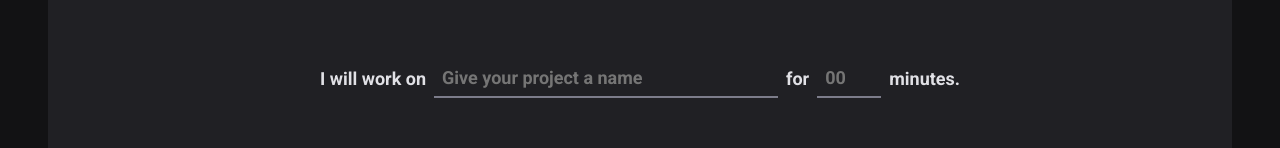
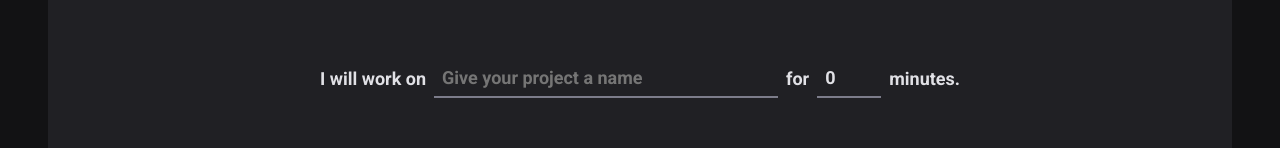
Before and after one commit to carolineabreu/reactjs-02, a React (Vite) app: page / in a window 1280 px wide. Shown: the part 166-314 px from the top of the page. Built offline with nearby package versions, Linux system fonts and the light colour scheme.

Commit message:
:sparkles: feat: form validation and typescript

```diff
--- a/src/pages/Home/index.tsx
+++ b/src/pages/Home/index.tsx
@@ -1,5 +1,7 @@
+import { zodResolver } from '@hookform/resolvers/zod'
 import { Play } from 'phosphor-react'
 import { useForm } from 'react-hook-form'
+import * as zod from 'zod'
 
 import {
   CountdownContainer,
@@ -11,11 +13,31 @@
   TaskInput,
 } from './styles'
 
+const newCycleFormValidationSchema = zod.object({
+  task: zod.string().min(1, 'Inform the task'),
+  minutesAmount: zod.number().min(5).max(60),
+})
+
+// interface NewCycleFormData {
+//   task: string
+//   minutesAmount: number
+// }  usar interface quando vai definir o objeto de validação e type quando vai criar uma tipagem a partir de outra referencia
+
+type NewCycleFormData = zod.infer<typeof newCycleFormValidationSchema>
+// inferir é definido automaticamente, automatizando o processo de falar qual a tipagem de algo
+
 export function Home() {
-  const { register, handleSubmit, watch } = useForm()
+  const { register, handleSubmit, watch, reset } = useForm<NewCycleFormData>({
+    resolver: zodResolver(newCycleFormValidationSchema),
+    defaultValues: {
+      task: '',
+      minutesAmount: 0,
+    },
+  })
 
   function handleCreateNewCycle(data: any) {
     console.log(data)
+    reset() // retorna pros valores colocados no defaultValues
   }
 
   const task = watch('task')
```
